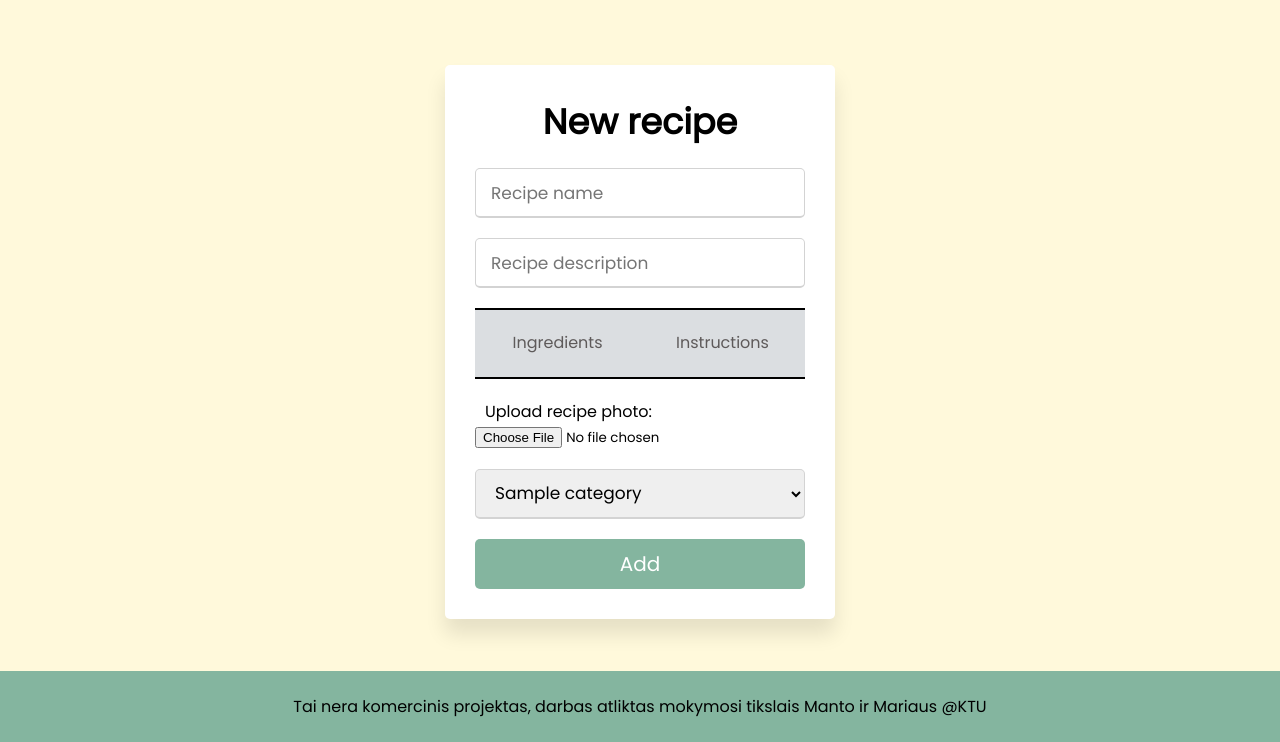
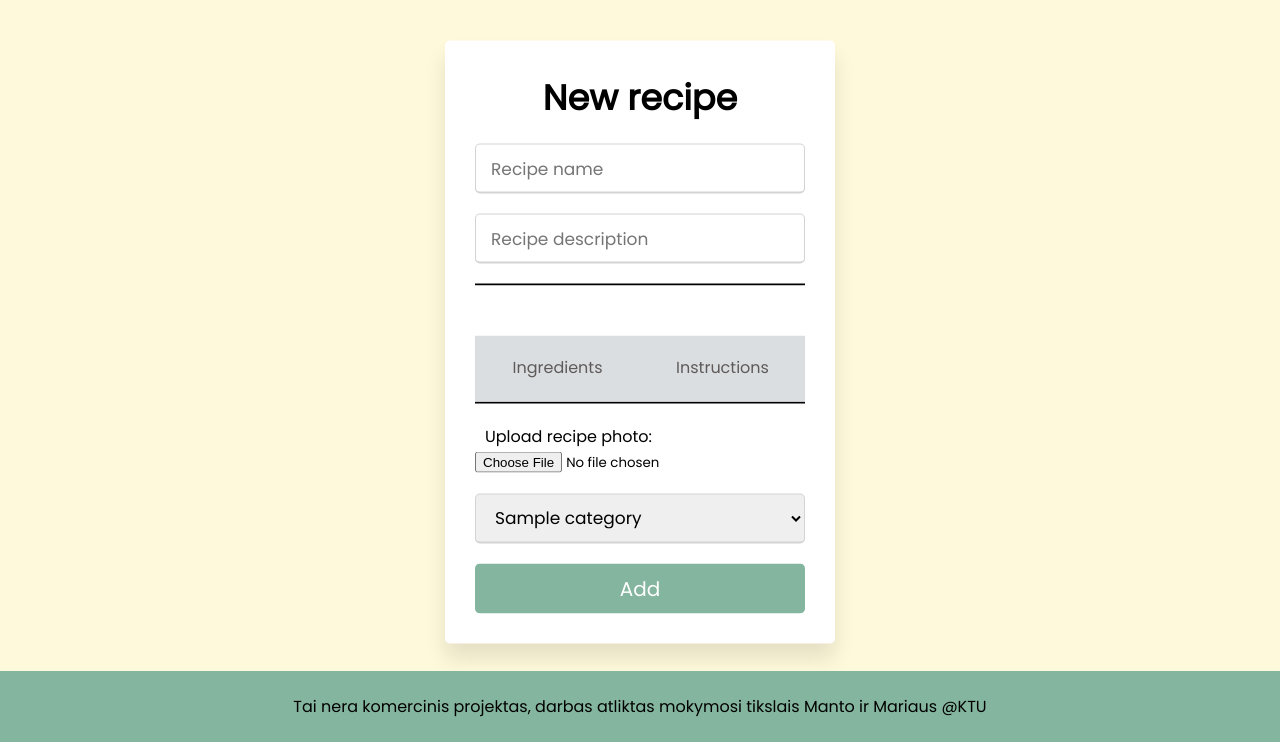
Before and after one commit to martemantas/Mix-Mingle, a PHP site: page /newRecipe.php in a window 1280 px wide. Shown: the part 58-800 px from the top of the page. Run offline with PHP 8.4, Linux system fonts and the light colour scheme; tables that the repository leaves empty or names only in its code hold one stand-in row (values such as "Sample post").

Commit message:
Scrollable new recipe
Fixed new recipe size

```diff
--- a/newRecipe.css
+++ b/newRecipe.css
@@ -1,6 +1,11 @@
 @import url(https://fonts.googleapis.com/css?family=Roboto:300);
 
-// Tab
+.container{
+    max-height: 80vh;
+    overflow-y: auto;
+}
+
+/* Tab */
 
 .tab {
     padding-top: 50px;
@@ -59,7 +64,7 @@
     border-bottom-color: #8FB79C;
 }
 
-// Tab items
+/* Tab items */
 
 .tabs_item {
     width: 100%;
```
Also changed, not shown: recipes/40.png (added), recipes/41.png (added).
